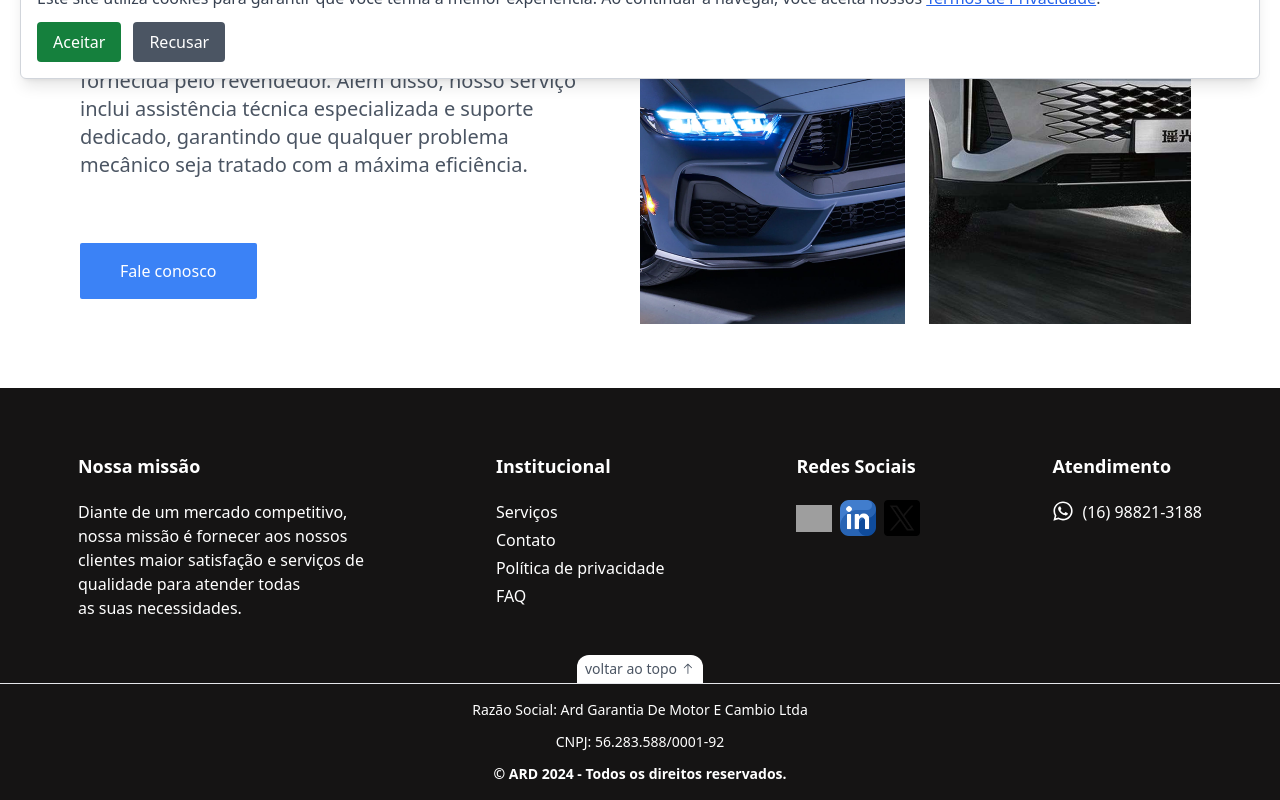
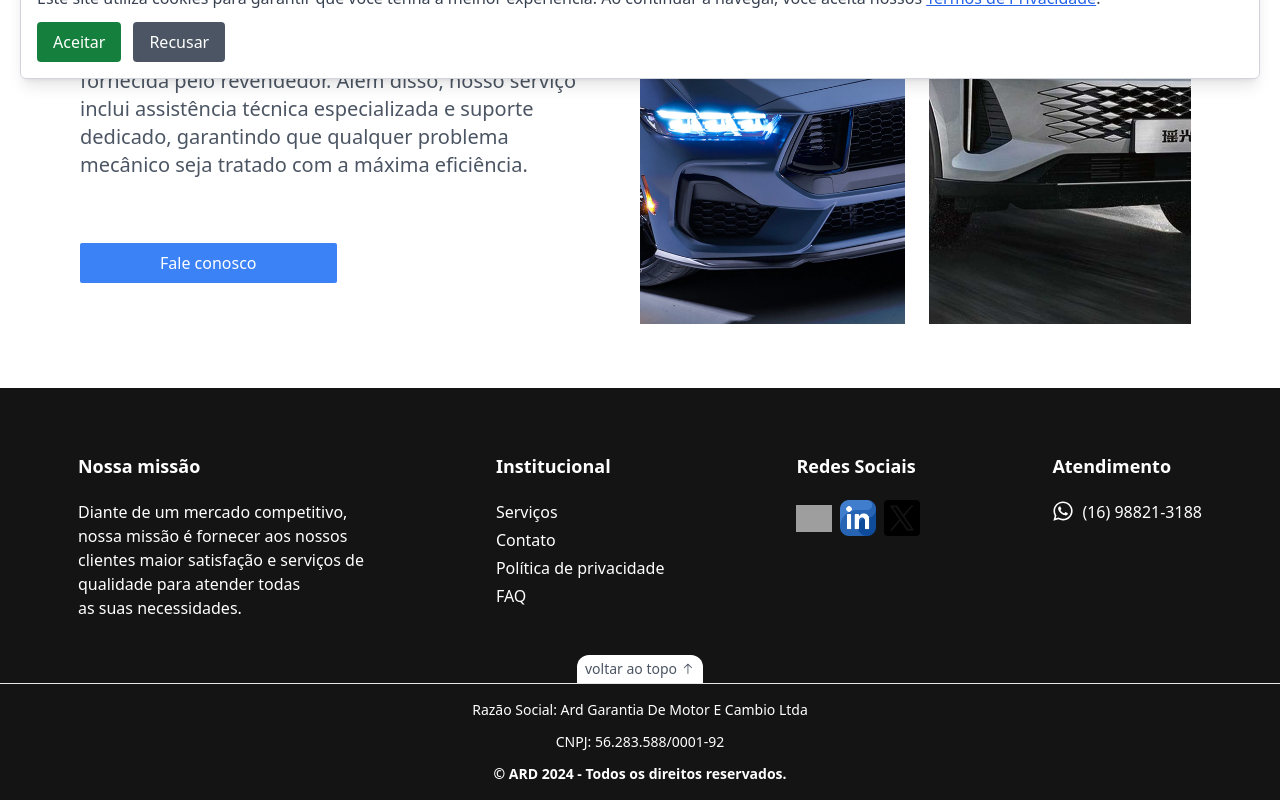
Before and after one commit to WenerRodrigo/ard, a React (Vite) app: page / in a window 1280 px wide. Shown: the part 701-1501 px from the top of the page. Built offline with nearby package versions, Linux system fonts and the light colour scheme; grey boxes are pictures that could not be loaded.

Commit message:
fix: teste

```diff
--- a/src/components/about-home.tsx
+++ b/src/components/about-home.tsx
@@ -18,7 +18,7 @@ const AboutHome = () => {
         </p>
         <a
           href="#"
-          className="px-10 py-4 bg-blue-500 text-white rounded-sm hover:bg-blue-600 mt-10"
+          className="px-20 py-2 bg-blue-500 text-white rounded-sm hover:bg-blue-600 mt-10"
         >
           Fale conosco
         </a>
```
